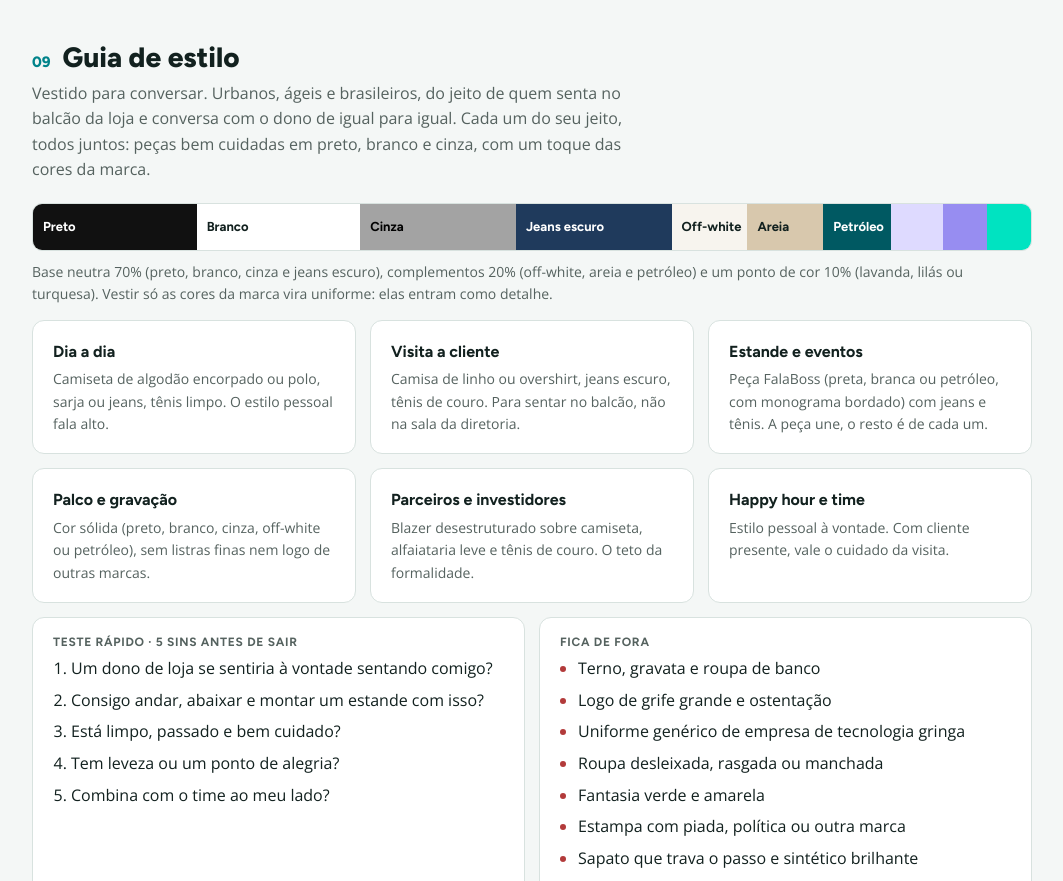
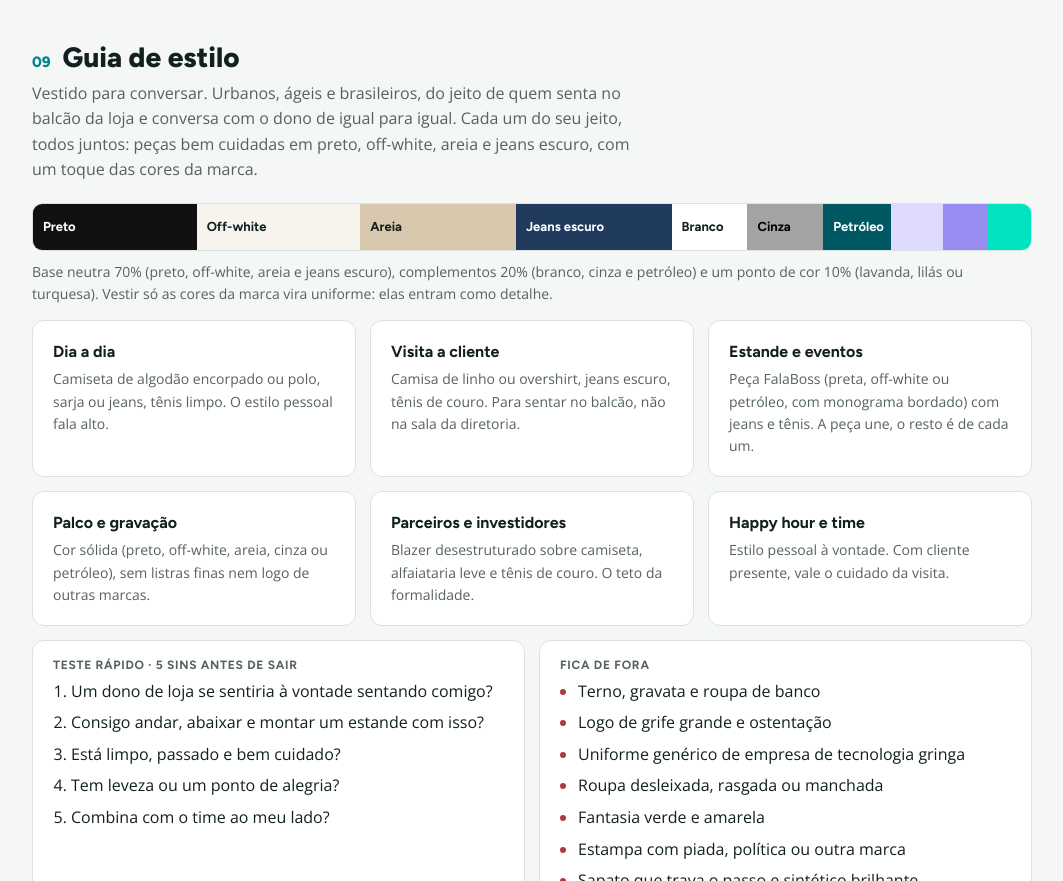
Before and after one commit to falabossbr/guia-de-marca, a plain HTML site: page universo.html in a window 1280 px wide. Shown: the part 8792-9673 px from the top of the page, without its empty margins (108-1171 px from the left). Drawn offline with nearby package versions, Linux system fonts and the light colour scheme.

Commit message:
Paleta de vestir: off-white e areia na base, branco e cinza nos complementos
Co-Authored-By: Claude Opus 5.5 <noreply@anthropic.com>
Claude-Session: https://claude.ai/code/session_01Q9dMza1GeCicyD6bnqiXsR

```diff
--- a/universo.html
+++ b/universo.html
@@ -457,16 +457,16 @@ table.map td:nth-child(2), table.map td:nth-child(4) { white-space: nowrap; }
 
 <section id="estilo">
   <div class="sec-head"><span class="num">09</span><h2>Guia de estilo</h2></div>
-  <p class="lead">Vestido para conversar. Urbanos, ágeis e brasileiros, do jeito de quem senta no balcão da loja e conversa com o dono de igual para igual. Cada um do seu jeito, todos juntos: peças bem cuidadas em preto, branco e cinza, com um toque das cores da marca.</p>
-  <div class="bar-prop" role="img" aria-label="Paleta de vestir: base neutra 70% em preto, branco, cinza e jeans escuro; complementos 20% em off-white, areia e petróleo; ponto de cor 10% em lavanda, lilás ou turquesa">
-    <span style="flex:18;background:#111111;color:#fff">Preto</span><span style="flex:18;background:#fff;color:#12211f">Branco</span><span style="flex:17;background:#A3A3A3;color:#000">Cinza</span><span style="flex:17;background:#1F3A5C;color:#fff">Jeans escuro</span><span style="flex:7;background:#F7F4EE;color:#12211f">Off-white</span><span style="flex:7;background:#D8C8AD;color:#12211f">Areia</span><span style="flex:6;background:#005962;color:#fff">Petróleo</span><span style="flex:4;background:#DEDAFF"></span><span style="flex:3;background:#978DF1"></span><span style="flex:3;background:#00E3C1"></span>
+  <p class="lead">Vestido para conversar. Urbanos, ágeis e brasileiros, do jeito de quem senta no balcão da loja e conversa com o dono de igual para igual. Cada um do seu jeito, todos juntos: peças bem cuidadas em preto, off-white, areia e jeans escuro, com um toque das cores da marca.</p>
+  <div class="bar-prop" role="img" aria-label="Paleta de vestir: base neutra 70% em preto, off-white, areia e jeans escuro; complementos 20% em branco, cinza e petróleo; ponto de cor 10% em lavanda, lilás ou turquesa">
+    <span style="flex:18;background:#111111;color:#fff">Preto</span><span style="flex:18;background:#F7F4EE;color:#12211f">Off-white</span><span style="flex:17;background:#D8C8AD;color:#12211f">Areia</span><span style="flex:17;background:#1F3A5C;color:#fff">Jeans escuro</span><span style="flex:7;background:#fff;color:#12211f">Branco</span><span style="flex:7;background:#A3A3A3;color:#000">Cinza</span><span style="flex:6;background:#005962;color:#fff">Petróleo</span><span style="flex:4;background:#DEDAFF"></span><span style="flex:3;background:#978DF1"></span><span style="flex:3;background:#00E3C1"></span>
   </div>
-  <p class="note">Base neutra 70% (preto, branco, cinza e jeans escuro), complementos 20% (off-white, areia e petróleo) e um ponto de cor 10% (lavanda, lilás ou turquesa). Vestir só as cores da marca vira uniforme: elas entram como detalhe.</p>
+  <p class="note">Base neutra 70% (preto, off-white, areia e jeans escuro), complementos 20% (branco, cinza e petróleo) e um ponto de cor 10% (lavanda, lilás ou turquesa). Vestir só as cores da marca vira uniforme: elas entram como detalhe.</p>
   <div class="grid g3" style="margin-top:14px">
     <div class="card mini"><strong>Dia a dia</strong><p>Camiseta de algodão encorpado ou polo, sarja ou jeans, tênis limpo. O estilo pessoal fala alto.</p></div>
     <div class="card mini"><strong>Visita a cliente</strong><p>Camisa de linho ou overshirt, jeans escuro, tênis de couro. Para sentar no balcão, não na sala da diretoria.</p></div>
-    <div class="card mini"><strong>Estande e eventos</strong><p>Peça FalaBoss (preta, branca ou petróleo, com monograma bordado) com jeans e tênis. A peça une, o resto é de cada um.</p></div>
-    <div class="card mini"><strong>Palco e gravação</strong><p>Cor sólida (preto, branco, cinza, off-white ou petróleo), sem listras finas nem logo de outras marcas.</p></div>
+    <div class="card mini"><strong>Estande e eventos</strong><p>Peça FalaBoss (preta, off-white ou petróleo, com monograma bordado) com jeans e tênis. A peça une, o resto é de cada um.</p></div>
+    <div class="card mini"><strong>Palco e gravação</strong><p>Cor sólida (preto, off-white, areia, cinza ou petróleo), sem listras finas nem logo de outras marcas.</p></div>
     <div class="card mini"><strong>Parceiros e investidores</strong><p>Blazer desestruturado sobre camiseta, alfaiataria leve e tênis de couro. O teto da formalidade.</p></div>
     <div class="card mini"><strong>Happy hour e time</strong><p>Estilo pessoal à vontade. Com cliente presente, vale o cuidado da visita.</p></div>
   </div>
```
